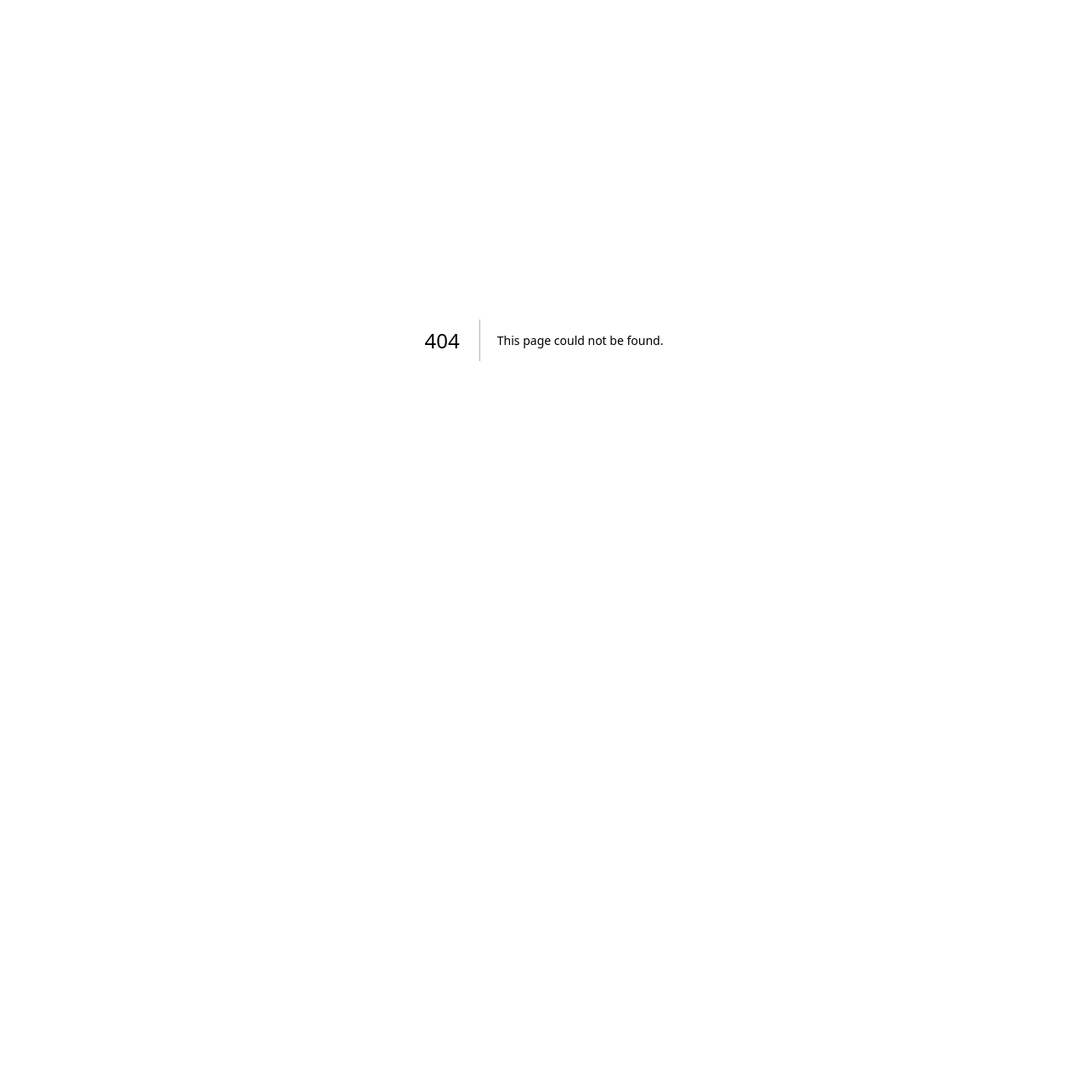
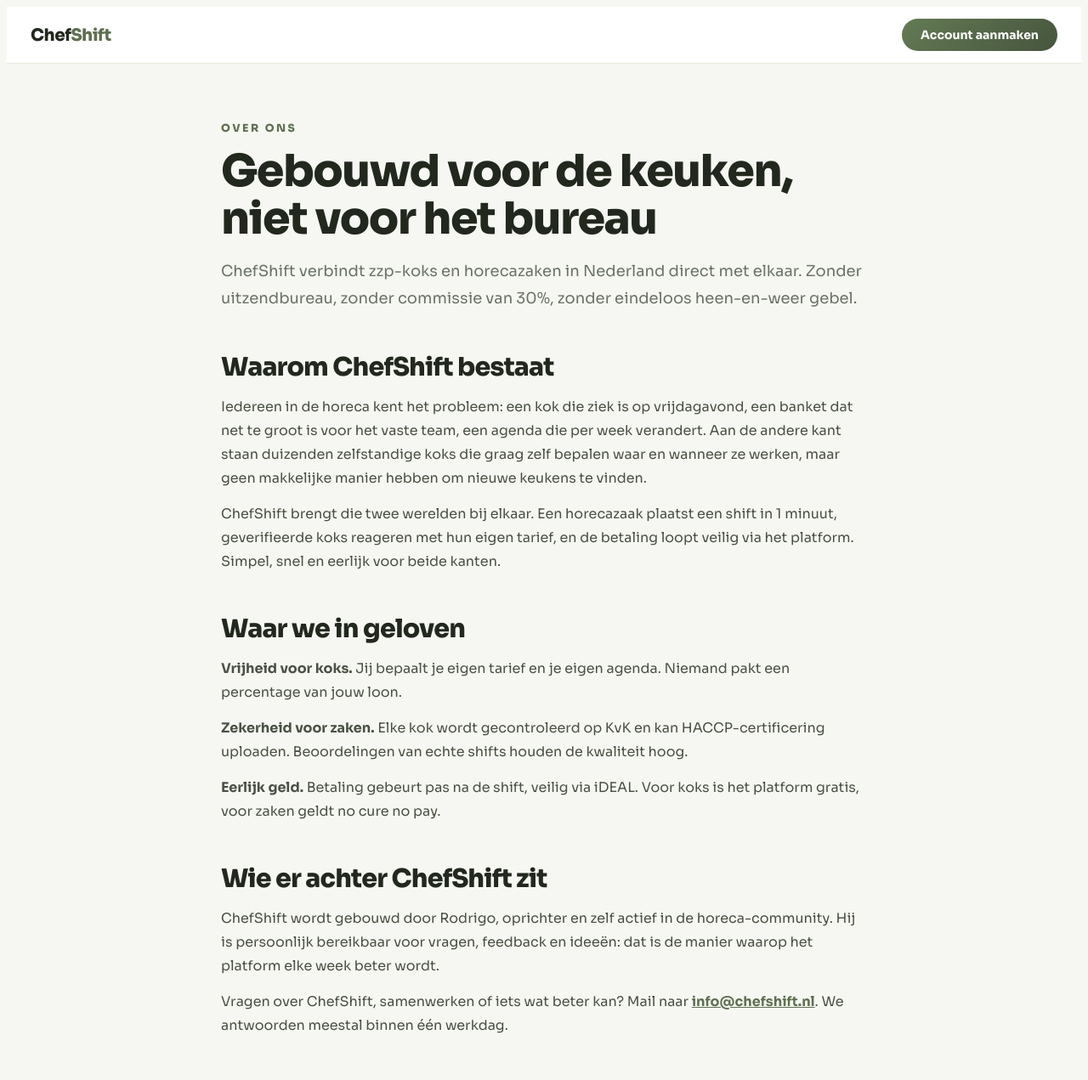
Before and after one commit to Rodisteph/chefshift, a Next.js app: page /over-ons in a window 1280 px wide. Before the commit this address had no page. Shown: the top 1271 px of the page at 85% size. Before the commit the page ends 800 px from the top, so only its background shows below. Built offline with nearby package versions, Linux system fonts and the light colour scheme.

Commit message:
Page Over ons (E-E-A-T) + sitemap mis à jour

```diff
--- /dev/null
+++ b/src/app/over-ons/page.tsx
@@ -0,0 +1,94 @@
+import type { Metadata } from 'next'
+
+export const metadata: Metadata = {
+  title: 'Over ons: het verhaal achter ChefShift',
+  description:
+    'ChefShift is het Nederlandse platform dat zzp-koks en horecazaken direct met elkaar verbindt, zonder uitzendbureau. Lees wie we zijn en waarom we ChefShift bouwen.',
+  alternates: { canonical: '/over-ons' },
+}
+
+const FONT = '"Sora","Inter","Helvetica Neue",Arial,sans-serif'
+
+const jsonLd = {
+  '@context': 'https://schema.org',
+  '@type': 'AboutPage',
+  name: 'Over ChefShift',
+  url: 'https://www.chefshift.nl/over-ons',
+  about: {
+    '@type': 'Organization',
+    name: 'ChefShift',
+    url: 'https://www.chefshift.nl',
+    email: 'info@chefshift.nl',
+    description: 'Platform voor zzp-koks en horeca in Nederland.',
+  },
+}
+
+const h2: React.CSSProperties = { fontSize: 'clamp(22px, 3vw, 30px)', fontWeight: 800, letterSpacing: -0.8, margin: '46px 0 14px' }
+const p: React.CSSProperties = { color: '#4a5044', fontSize: 16, lineHeight: 1.75, margin: '0 0 14px' }
+
+export default function OverOnsPage() {
+  return (
+    <main style={{ fontFamily: FONT, background: '#f6f7f2', color: '#23281f', minHeight: '100vh' }}>
+      <script type="application/ld+json" dangerouslySetInnerHTML={{ __html: JSON.stringify(jsonLd) }} />
+
+      <nav style={{ background: '#fff', borderBottom: '1px solid #e8ebe0', padding: '14px 28px', display: 'flex', justifyContent: 'space-between', alignItems: 'center' }}>
+        <a href="/" style={{ fontWeight: 800, fontSize: 20, color: '#23281f', textDecoration: 'none', letterSpacing: -0.5 }}>
+          Chef<span style={{ color: '#5f7052' }}>Shift</span>
+        </a>
+        <a href="/register" style={{ background: 'linear-gradient(135deg,#647a55,#46553c)', color: '#fff', padding: '10px 22px', borderRadius: 999, fontWeight: 700, fontSize: 14, textDecoration: 'none' }}>
+          Account aanmaken
+        </a>
+      </nav>
+
+      <article style={{ maxWidth: 760, margin: '0 auto', padding: '64px 24px 96px' }}>
+        <span style={{ color: '#5f7052', fontWeight: 800, fontSize: 12.5, letterSpacing: 2.5, textTransform: 'uppercase' }}>Over ons</span>
+        <h1 style={{ fontSize: 'clamp(34px, 5vw, 52px)', fontWeight: 800, letterSpacing: -1.5, lineHeight: 1.08, margin: '14px 0 18px' }}>
+          Gebouwd voor de keuken, niet voor het bureau
+        </h1>
+        <p style={{ ...p, fontSize: 18, color: '#6b7268' }}>
+          ChefShift verbindt zzp-koks en horecazaken in Nederland direct met elkaar. Zonder uitzendbureau, zonder commissie van 30%, zonder eindeloos heen-en-weer gebel.
+        </p>
+
+        <h2 style={h2}>Waarom ChefShift bestaat</h2>
+        <p style={p}>
+          Iedereen in de horeca kent het probleem: een kok die ziek is op vrijdagavond, een banket dat net te groot is voor het vaste team, een agenda die per week verandert. Aan de andere kant staan duizenden zelfstandige koks die graag zelf bepalen waar en wanneer ze werken, maar geen makkelijke manier hebben om nieuwe keukens te vinden.
+        </p>
+        <p style={p}>
+          ChefShift brengt die twee werelden bij elkaar. Een horecazaak plaatst een shift in 1 minuut, geverifieerde koks reageren met hun eigen tarief, en de betaling loopt veilig via het platform. Simpel, snel en eerlijk voor beide kanten.
+        </p>
+
+        <h2 style={h2}>Waar we in geloven</h2>
+        <p style={p}>
+          <strong>Vrijheid voor koks.</strong> Jij bepaalt je eigen tarief en je eigen agenda. Niemand pakt een percentage van jouw loon.
+        </p>
+        <p style={p}>
+          <strong>Zekerheid voor zaken.</strong> Elke kok wordt gecontroleerd op KvK en kan HACCP-certificering uploaden. Beoordelingen van echte shifts houden de kwaliteit hoog.
+        </p>
+        <p style={p}>
+          <strong>Eerlijk geld.</strong> Betaling gebeurt pas na de shift, veilig via iDEAL. Voor koks is het platform gratis, voor zaken geldt no cure no pay.
+        </p>
+
+        <h2 style={h2}>Wie er achter ChefShift zit</h2>
+        <p style={p}>
+          ChefShift wordt gebouwd door Rodrigo, oprichter en zelf actief in de horeca-community. Hij is persoonlijk bereikbaar voor vragen, feedback en ideeën: dat is de manier waarop het platform elke week beter wordt.
+        </p>
+        <p style={p}>
+          Vragen over ChefShift, samenwerken of iets wat beter kan? Mail naar{' '}
+          <a href="mailto:info@chefshift.nl" style={{ color: '#5f7052', fontWeight: 700 }}>info@chefshift.nl</a>. We antwoorden meestal binnen één werkdag.
+        </p>
+
+        <div style={{ marginTop: 52, background: 'linear-gradient(135deg, #242c1f 0%, #38452c 55%, #55684a 100%)', borderRadius: 24, padding: '48px 32px', textAlign: 'center', color: '#fff' }}>
+          <h2 style={{ fontSize: 'clamp(22px, 3.5vw, 32px)', fontWeight: 800, letterSpacing: -1, margin: '0 0 12px' }}>
+            Word onderdeel van ChefShift
+          </h2>
+          <p style={{ opacity: 0.9, fontSize: 15.5, margin: '0 0 26px' }}>
+            Als kok of als horecazaak: gratis aanmelden kost 1 minuut.
+          </p>
+          <a href="/register" style={{ background: '#fff', color: '#3f4d36', padding: '15px 34px', borderRadius: 999, fontWeight: 800, fontSize: 15, textDecoration: 'none', display: 'inline-block' }}>
+            Maak een gratis account
+          </a>
+        </div>
+      </article>
+    </main>
+  )
+}
--- a/src/app/sitemap.ts
+++ b/src/app/sitemap.ts
@@ -10,6 +10,7 @@
     { url: `${base}/shifts`, lastModified: nu, changeFrequency: 'hourly', priority: 0.8 },
     { url: `${base}/kok-inhuren`, lastModified: nu, changeFrequency: 'monthly', priority: 0.8 },
     { url: `${base}/zzp-kok-worden`, lastModified: nu, changeFrequency: 'monthly', priority: 0.8 },
+    { url: `${base}/over-ons`, lastModified: nu, changeFrequency: 'monthly', priority: 0.6 },
     { url: `${base}/login`, lastModified: nu, changeFrequency: 'yearly', priority: 0.4 },
     { url: `${base}/voorwaarden`, lastModified: nu, changeFrequency: 'yearly', priority: 0.2 },
     { url: `${base}/privacy`, lastModified: nu, changeFrequency: 'yearly', priority: 0.2 },
```
